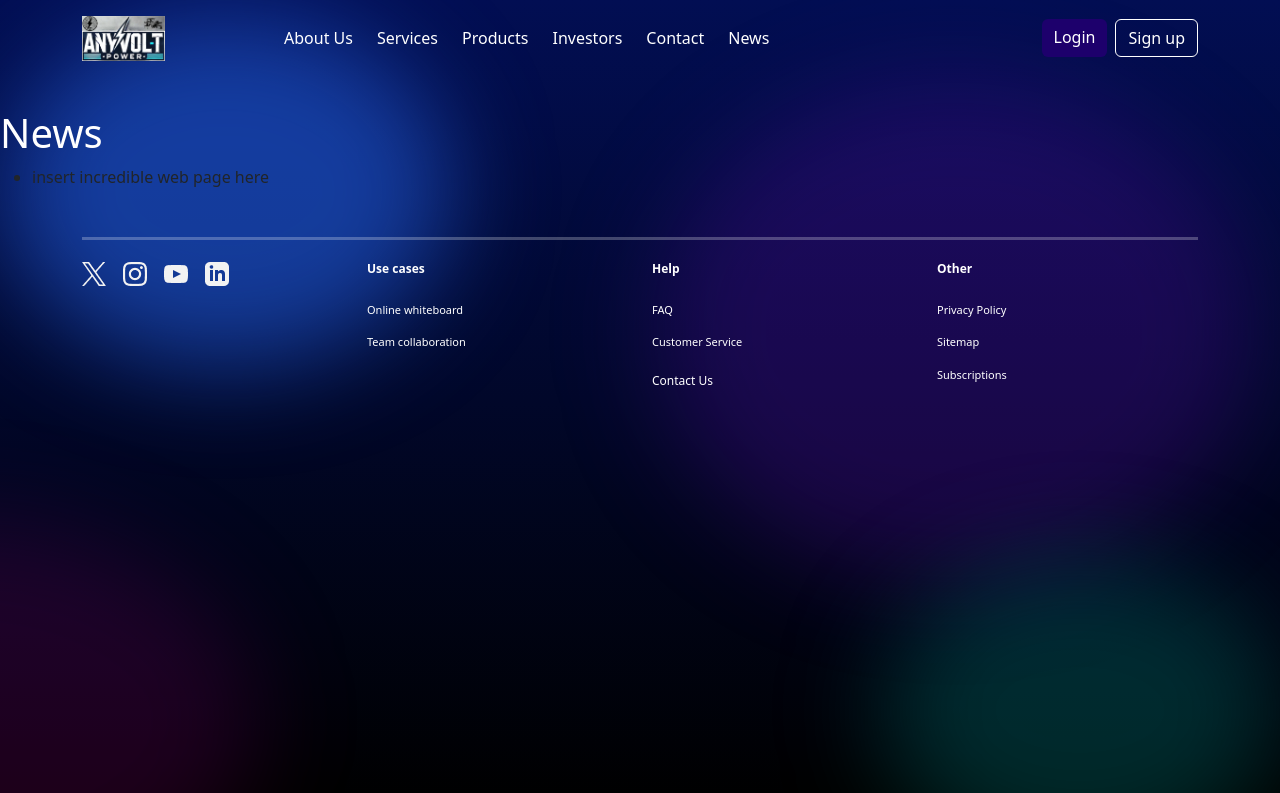
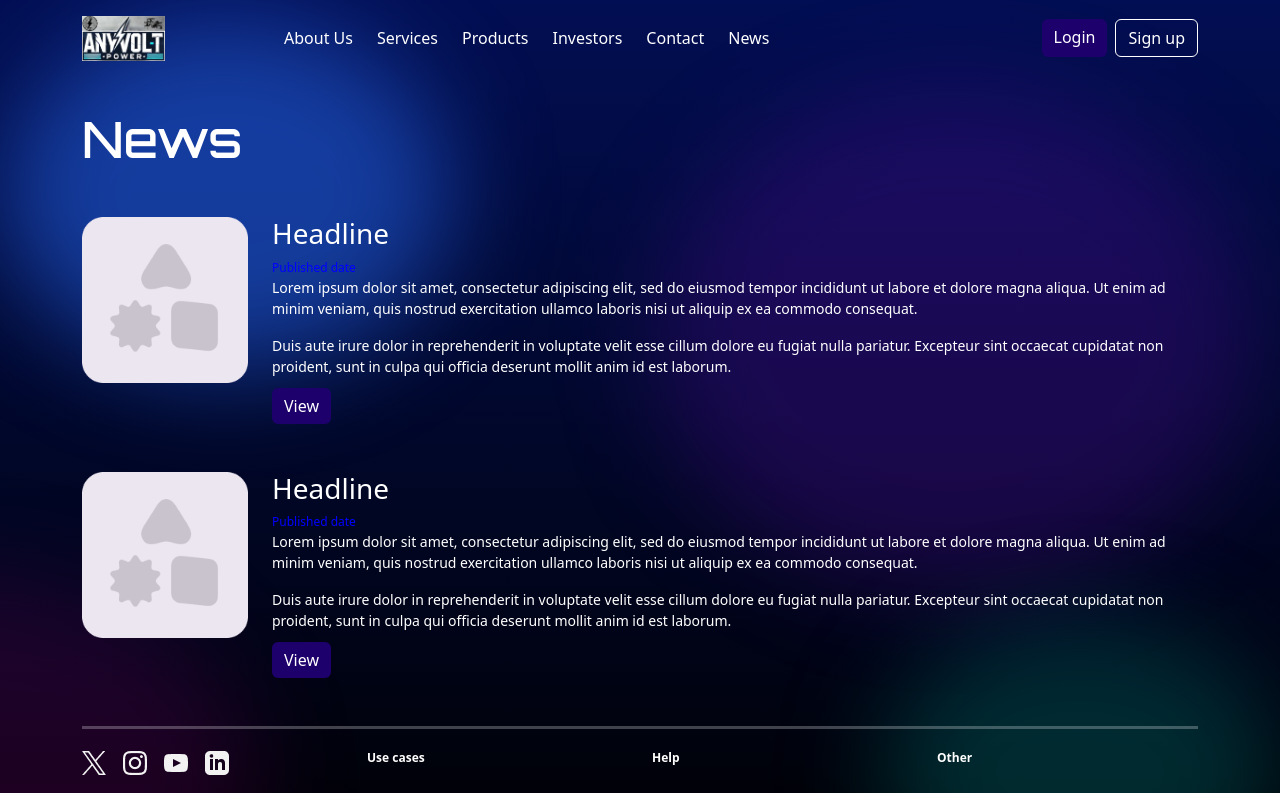
Before and after one commit to 1ce-nine/anyVolt, a React (Vite) app: page /news in a window 1280 px wide. Shown: the top 793 px of the page. Built offline with nearby package versions, Linux system fonts and the light colour scheme.

Commit message:
Created News page as per figma prototype

```diff
--- a/src/web_pages/News.jsx
+++ b/src/web_pages/News.jsx
@@ -2,6 +2,8 @@ import React from "react";
 import { Link } from "react-router-dom";
 import Header from "/src/components/Header";
 import Footer from "/src/components/Footer";
+import { Container, Row, Col, Button } from 'react-bootstrap';
+import servicesPlaceholder from '/src/assets/services-placeholder-image.png';
 
 
 function News() {
@@ -10,12 +12,65 @@ function News() {
       <title>News</title>
         <Header />
         <main>
-        <h1 className="page-heading">News</h1>
-            <ul>
-                <li>insert incredible web page here</li>
-            </ul>
-          <Footer />
+          <Container>
+            <h1 className="page-heading anyvolt-logo " style={{fontSize: '50px'}}>News</h1>
+            <Row className="mt-5">
+              <Col md={2}>
+                <img src={servicesPlaceholder} alt="services image" className="img-fluid me-3" style={{ height: 'auto'}}/>
+              </Col>
+              <Col md={10} style={{color: 'white'}}>
+                <h3>
+                  Headline
+                </h3>
+                <p style={{fontSize: '12px', color: 'blue', marginBottom: 0}}>
+                  Published date
+                </p>
+                <div style={{fontSize: '14px', marginBottom: 0}}>
+                  <p>
+                    Lorem ipsum dolor sit amet, consectetur adipiscing elit, sed do eiusmod tempor incididunt ut labore et dolore magna aliqua.
+                    Ut enim ad minim veniam, quis nostrud exercitation ullamco laboris nisi ut aliquip ex ea commodo consequat.
+                  </p>
+                  <p>
+                    Duis aute irure dolor in reprehenderit in voluptate velit esse cillum dolore eu fugiat nulla pariatur. Excepteur sint
+                    occaecat cupidatat non proident, sunt in culpa qui officia deserunt mollit anim id est laborum.
+                  </p>
+                </div>
+                <Button variant="primary" type="submit" className="purple-style-button" style={{marginTop: -5}}>
+                  View
+                </Button>
+              </Col>
+            </Row>
+
+            <Row className="mt-5">
+              <Col md={2}>
+                <img src={servicesPlaceholder} alt="services image" className="img-fluid me-3" style={{ height: 'auto'}}/>
+              </Col>
+              <Col md={10} style={{color: 'white'}}>
+                <h3>
+                  Headline
+                </h3>
+                <p style={{fontSize: '12px', color: 'blue', marginBottom: 0}}>
+                  Published date
+                </p>
+                <div style={{fontSize: '14px', marginBottom: 0}}>
+                  <p>
+                    Lorem ipsum dolor sit amet, consectetur adipiscing elit, sed do eiusmod tempor incididunt ut labore et dolore magna aliqua.
+                    Ut enim ad minim veniam, quis nostrud exercitation ullamco laboris nisi ut aliquip ex ea commodo consequat.
+                  </p>
+                  <p>
+                    Duis aute irure dolor in reprehenderit in voluptate velit esse cillum dolore eu fugiat nulla pariatur. Excepteur sint
+                    occaecat cupidatat non proident, sunt in culpa qui officia deserunt mollit anim id est laborum.
+                  </p>
+                </div>
+                <Button variant="primary" type="submit" className="purple-style-button" style={{marginTop: -5}}>
+                  View
+                </Button>
+              </Col>
+            </Row>
+          </Container>
         </main>
+        <Footer />
+
     </>
   );
 }
```
